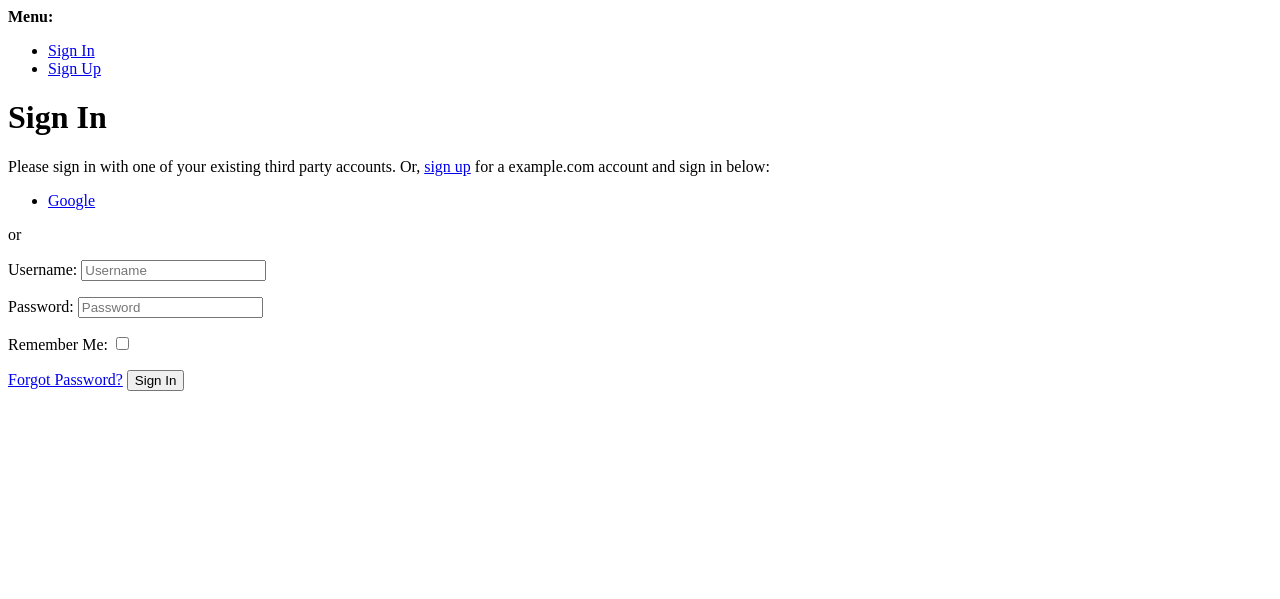
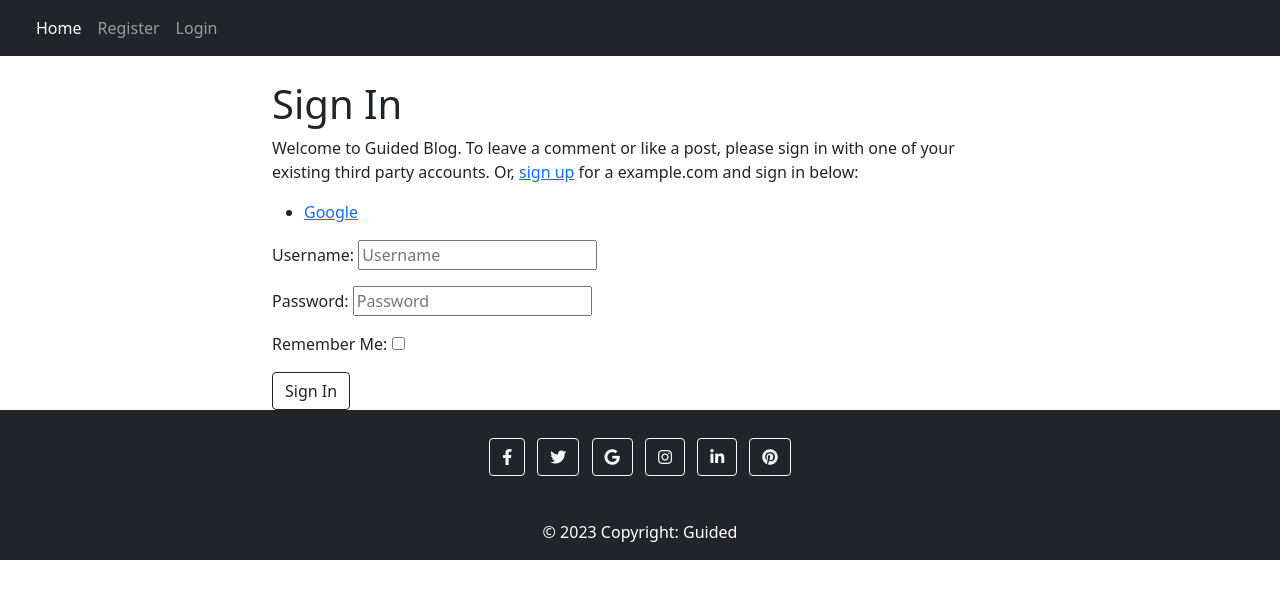
Before and after one commit to StanislavDitsan/Guided, a Django app: page /accounts/login/ in a window 1280 px wide. Shown: the top 599 px of the page. Run offline with Django 3.2, Linux system fonts and the light colour scheme; some libraries are stand-ins or nearby versions; some web fonts are replaced.

Commit message:
Updated .html with bootstrap classes for account

```diff
--- a/templates/account/login.html
+++ b/templates/account/login.html
@@ -1,4 +1,4 @@
-{% extends "account/base.html" %}
+{% extends "base.html" %}
 
 {% load i18n %}
 {% load account socialaccount %}
@@ -6,23 +6,25 @@
 {% block head_title %}{% trans "Sign In" %}{% endblock %}
 
 {% block content %}
+<div class="container">
+  <div class="row">
+    <div class="col-md-8 mt-4 offset-md-2">
 
       <h1>{% trans "Sign In" %}</h1>
 
       {% get_providers as socialaccount_providers %}
 
       {% if socialaccount_providers %}
-<p>{% blocktrans with site.name as site_name %}Please sign in with one
+      <p>{% blocktrans with site.name as site_name %} Welcome to Guided Blog. To leave a comment or like a post, please
+        sign in with one
         of your existing third party accounts. Or, <a href="{{ signup_url }}">sign up</a>
-for a {{ site_name }} account and sign in below:{% endblocktrans %}</p>
+        for a {{ site_name }} and sign in below:{% endblocktrans %}</p>
 
       <div class="socialaccount_ballot">
 
         <ul class="socialaccount_providers">
           {% include "socialaccount/snippets/provider_list.html" with process="login" %}
         </ul>
-
-  <div class="login-or">{% trans 'or' %}</div>
 
       </div>
 
@@ -37,10 +39,11 @@ for a {{ site_name }} account and sign in below:{% endblocktrans %}</p>
         {% csrf_token %}
         {{ form.as_p }}
         {% if redirect_field_value %}
-  <input type="hidden" name="{{ redirect_field_name }}" value="{{ redirect_field_value }}" />
+        <input type="hidden" name="{{ redirect_field_name }}" value="{{ redirect_field_value }}">
         {% endif %}
-  <a class="button secondaryAction" href="{% url 'account_reset_password' %}">{% trans "Forgot Password?" %}</a>
-  <button class="primaryAction" type="submit">{% trans "Sign In" %}</button>
+        <button class="btn btn-outline-dark" type="submit">{% trans "Sign In" %}</button>
       </form>
-
+    </div>
+  </div>
+</div>
 {% endblock %}
--- a/templates/base.html
+++ b/templates/base.html
@@ -19,7 +19,7 @@
     <script src="https://cdn.jsdelivr.net/npm/bootstrap@5.0.1/dist/js/bootstrap.bundle.min.js"
         integrity="sha384-gtEjrD/SeCtmISkJkNUaaKMoLD0//ElJ19smozuHV6z3Iehds+3Ulb9Bn9Plx0x4" crossorigin="anonymous">
     </script>
-    <link rel="stylesheet" href="{% static 'css/style.css' %}">
+    <link rel="stylesheet" type="text/css" href="{% static 'css/style.css' %}">
 
 </head>
 
```
Also changed, not shown: templates/account/logout.html (+9 -3 lines), templates/account/signup.html (+13 -5 lines). Lines whose indentation alone changed are shown as unchanged.
